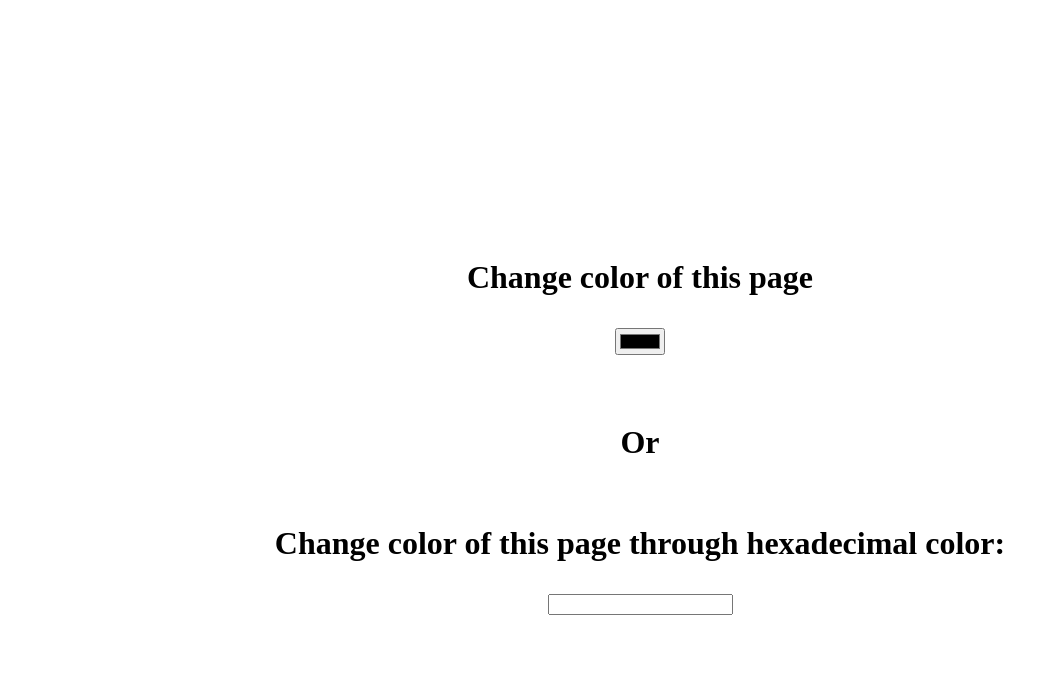
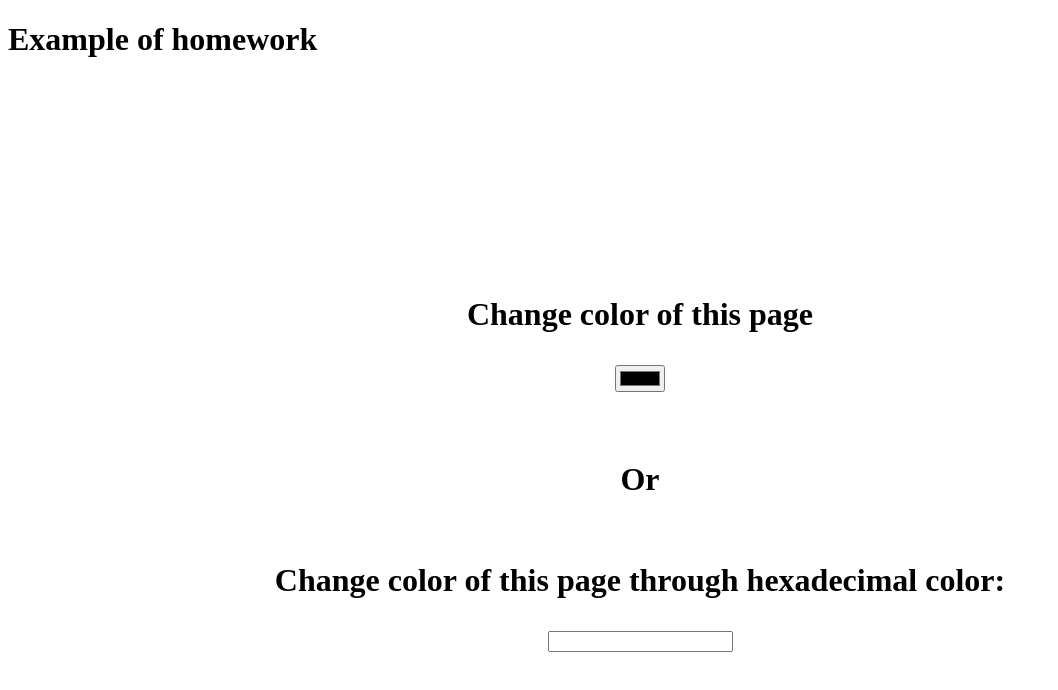
Before and after one commit to MartinDeLaCruz69/Gitflow, a plain HTML site: page index.html in a window 1280 px wide. Shown: the whole page, without its empty margins (0-1058 px from the left). Drawn offline with Linux system fonts and the light colour scheme.

Commit message:
The new homework with changes

```diff
--- a/index.html
+++ b/index.html
@@ -12,6 +12,7 @@
 
 <body>
     <h1>
+        Example of homework
         <div class="container" id="main">
             <p>Change color of this page</p>
             <input type="color" id="picker" oninput="changeColor(this)" /><br>
```
